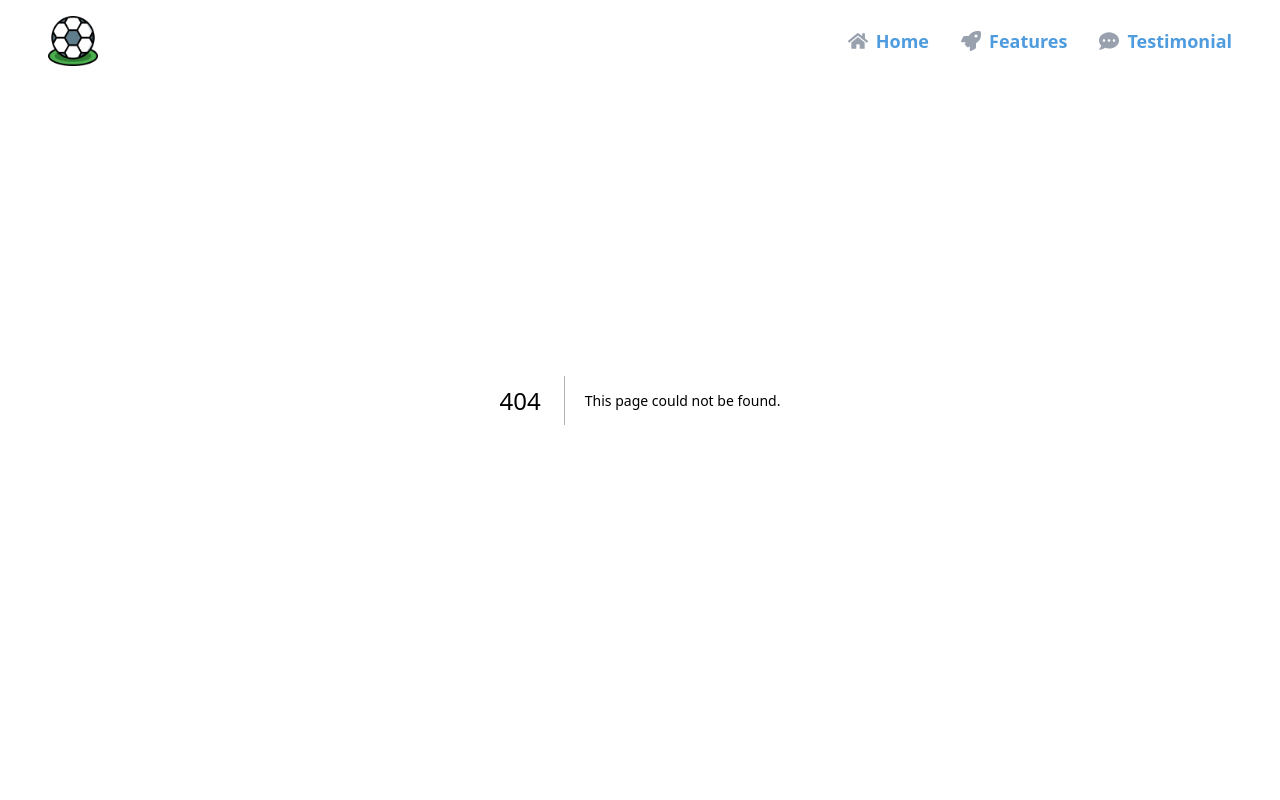
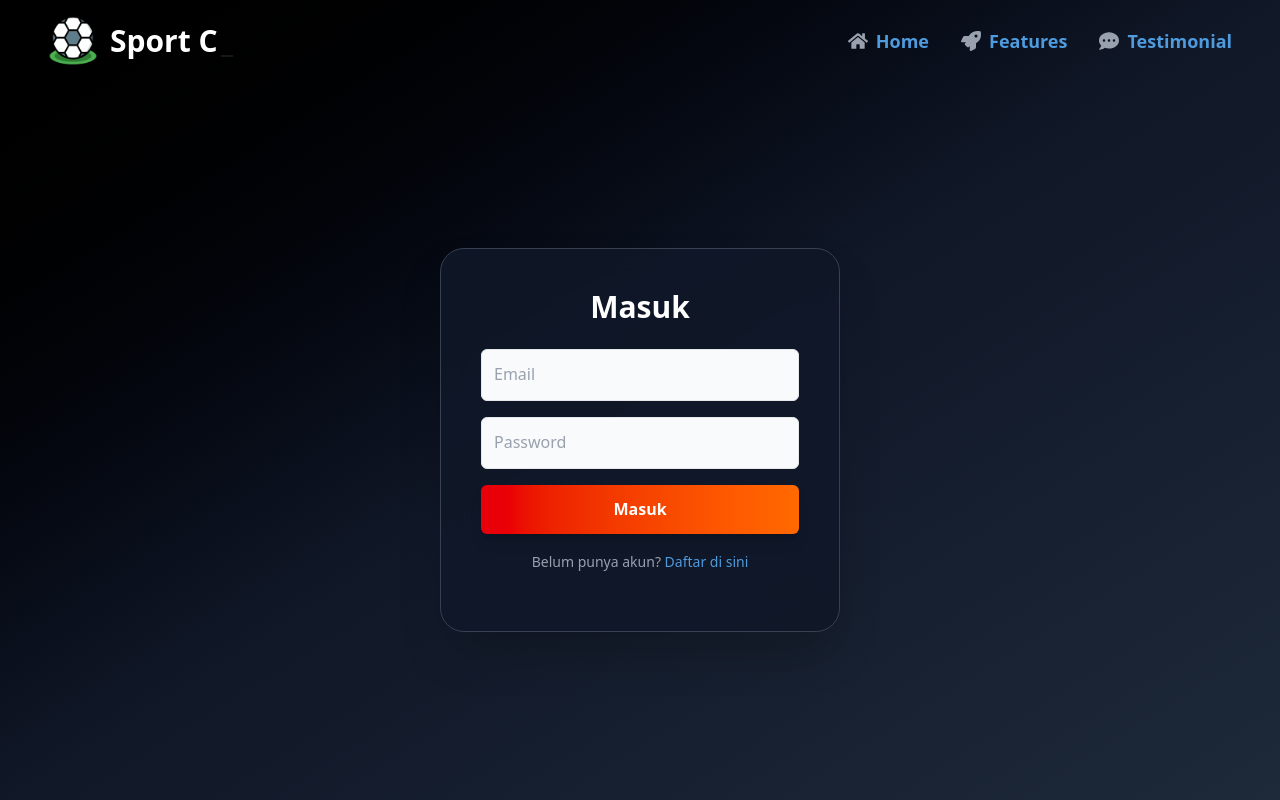
Before and after one commit to maingga/si-reservasi-sport-center, a Next.js app: page /login in a window 1280 px wide. Before the commit this address had no page. Shown: the top 800 px of the page. Built offline with nearby package versions, Linux system fonts and the light colour scheme.

Commit message:
Menambahkan fitur halaman-login

```diff
--- /dev/null
+++ b/src/app/login/page.tsx
@@ -0,0 +1,102 @@
+"use client";
+
+import { useState, useCallback, useEffect } from "react";
+import { useRouter } from "next/navigation";
+import Link from "next/link";
+import { motion } from "framer-motion";
+
+export default function LoginPage() {
+  const [formData, setFormData] = useState({ email: "", password: "" });
+  const [error, setError] = useState("");
+  const [loading, setLoading] = useState(false);
+  const [mounted, setMounted] = useState(false); // Cegah hydration mismatch
+  const router = useRouter();
+
+  // Tandai bahwa komponen telah dimount
+  useEffect(() => {
+    setMounted(true);
+  }, []);
+
+  const handleChange = useCallback((e: React.ChangeEvent<HTMLInputElement>) => {
+    setFormData((prev) => ({ ...prev, [e.target.name]: e.target.value }));
+  }, []);
+
+  const handleSubmit = useCallback(async (e: React.FormEvent<HTMLFormElement>) => {
+    e.preventDefault();
+    setError("");
+    setLoading(true);
+
+    try {
+      const res = await fetch("http://localhost:3001/auth/login", {
+        method: "POST",
+        headers: { "Content-Type": "application/json" },
+        body: JSON.stringify(formData),
+      });
+
+      if (!res.ok) {
+        const data = await res.json();
+        throw new Error(data.message || "Login gagal");
+      }
+
+      const { token } = await res.json();
+
+      // Pastikan token hanya diakses setelah komponen dimount
+      if (mounted) {
+        localStorage.setItem("token", token);
+      }
+
+      router.push("/dashboard");
+    } catch (err: unknown) {
+      setError(err instanceof Error ? err.message : "Terjadi kesalahan");
+    } finally {
+      setLoading(false);
+    }
+  }, [formData, router, mounted]);
+
+  // Hindari render sebelum komponen dimount untuk menghindari mismatch
+  if (!mounted) return null;
+
+  return (
+    <section className="flex items-center justify-center min-h-screen bg-gradient-to-br from-black via-gray-900 to-gray-800 pt-20">
+      <motion.div
+        className="relative z-10 bg-gray-900/90 backdrop-blur-lg p-10 rounded-3xl shadow-2xl w-[400px] text-center border border-gray-700"
+        initial={{ opacity: 0, scale: 0.9 }}
+        animate={{ opacity: 1, scale: 1 }}
+        transition={{ duration: 0.5 }}
+      >
+        <h2 className="text-3xl font-extrabold text-white mb-6">Masuk</h2>
+        {error && <p className="text-red-400 text-sm mb-4">{error}</p>}
+        <form onSubmit={handleSubmit} className="space-y-4">
+          <input
+            type="email"
+            name="email"
+            placeholder="Email"
+            onChange={handleChange}
+            required
+            className="peer w-full p-3 border-none rounded-xl bg-gray-900 text-white placeholder-gray-400 focus:ring-2 focus:ring-red-500 caret-white"
+          />
+          <input
+            type="password"
+            name="password"
+            placeholder="Password"
+            onChange={handleChange}
+            required
+            className="peer w-full p-3 border-none rounded-xl bg-gray-900 text-white placeholder-gray-400 focus:ring-2 focus:ring-red-500 caret-white"
+          />
+          <motion.button
+            type="submit"
+            className="w-full bg-gradient-to-r from-red-600 to-orange-500 text-white p-3 rounded-xl font-semibold shadow-lg hover:from-red-700 hover:to-orange-600 transition duration-300 disabled:opacity-50"
+            whileHover={{ scale: 1.05 }}
+            whileTap={{ scale: 0.95 }}
+            disabled={loading}
+          >
+            {loading ? "Memproses..." : "Masuk"}
+          </motion.button>
+        </form>
+        <p className="text-gray-400 text-sm mt-4">
+          Belum punya akun? <Link href="/register" className="text-red-400 hover:underline">Daftar di sini</Link>
+        </p>
+      </motion.div>
+    </section>
+  );
+}
```
